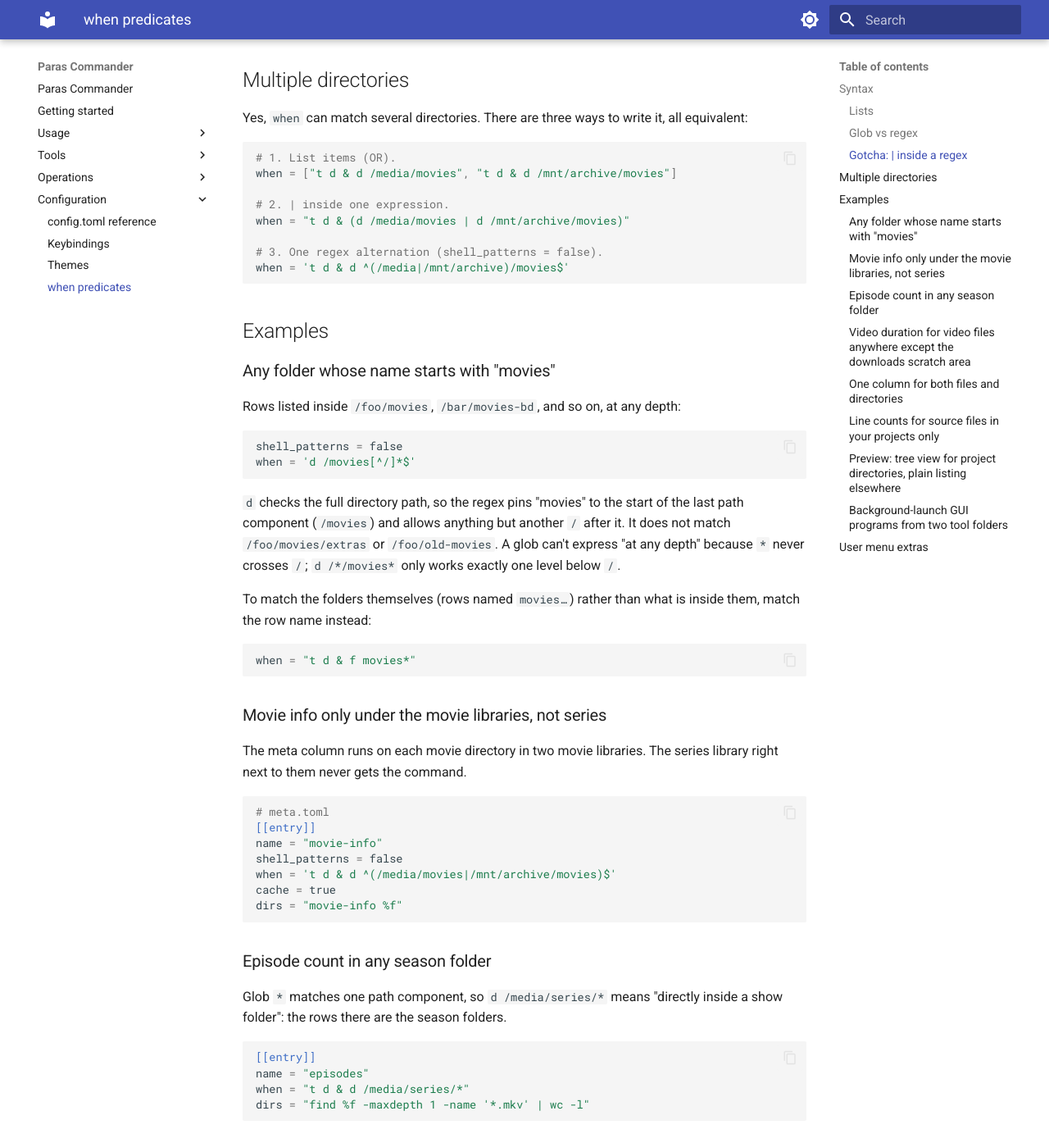
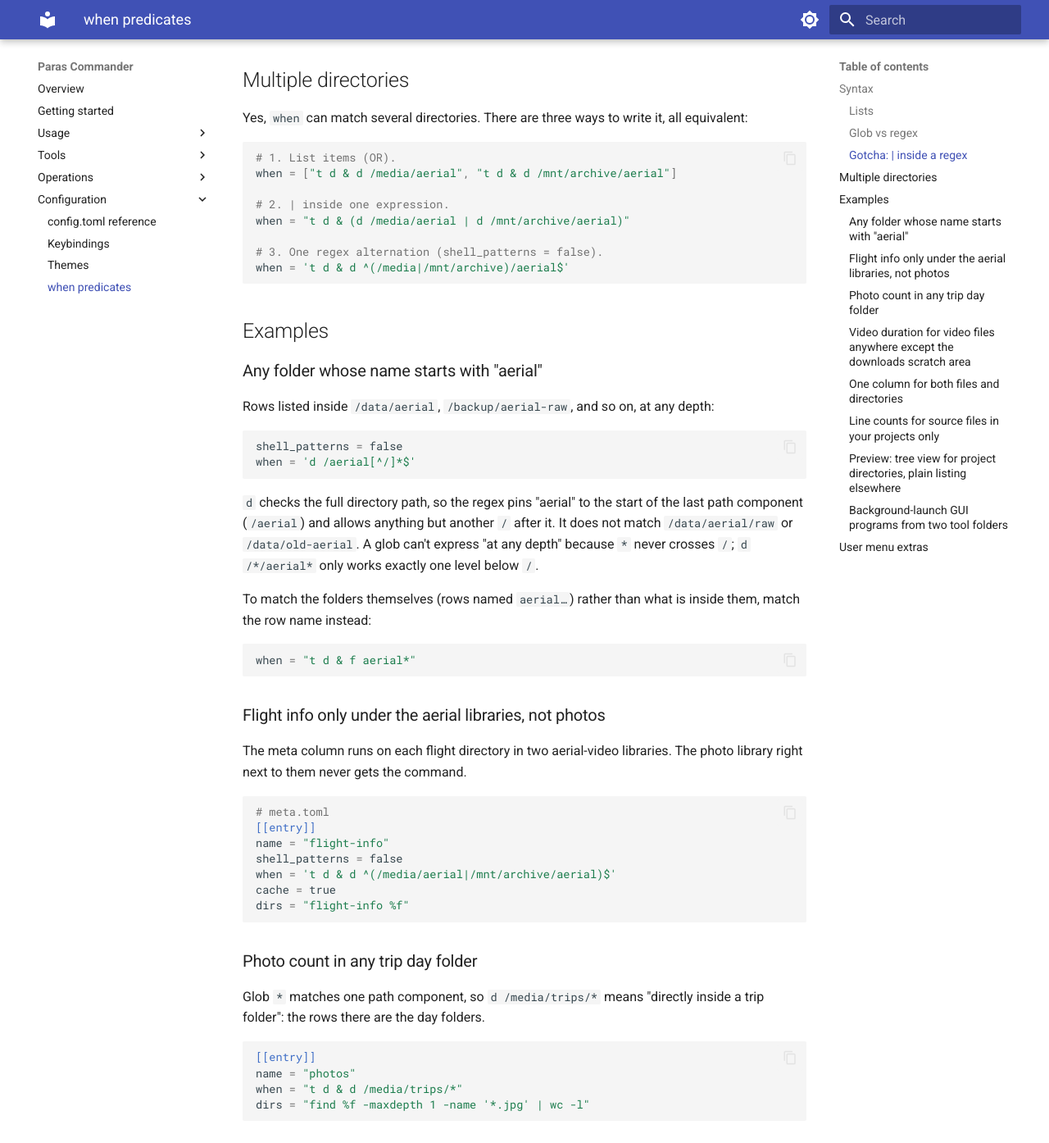
Before and after one commit to paranoidi/paras-commander, an MkDocs documentation site: the page built from docs/predicates.md, in a window 1280 px wide and 1400 px high, scrolled down 1961 px. Shown: the top 1394 px of the window at 82% size. Built offline with MkDocs 1.6.1 and Material for MkDocs 9.7.7, drawn with Linux system fonts in a browser that asks for light colours; some of the changed text lies outside the part shown.

Commit message:
docs: themed demo media, compare screenshot, Overview nav label
The VHS fixture is now a personal media collection (trips, parties,
board-game nights, aerial drone videos) plus a small photo-tools
script repo, replacing random-word names in every screenshot. The
disk usage shot shows a screenful of drone flights with gradually
shrinking sizes, and a new compare tape shows every result class.
Example names in mass-rename, predicates and config docs follow the
same theme.

The site nav labels the home page Overview so it no longer repeats
the site name.

````diff
--- a/docs/predicates.md
+++ b/docs/predicates.md
@@ -53,8 +53,8 @@ when = ["*.mkv", "*.mp4", "t d"]  # video files, or any directory
 - `true`: glob (`filepath.Match`). The pattern must match the **whole** value. `*` does not cross
   `/`, and there is no `{a,b}` brace expansion or `**`. Matching is case-sensitive;
   `*.[mM][kK][vV]` covers both cases.
-- `false`: Go regex (RE2). Unanchored unless you add `^`/`$`, so `d movies` matches any path
-  containing `movies`. `(?i)` makes it case-insensitive.
+- `false`: Go regex (RE2). Unanchored unless you add `^`/`$`, so `d aerial` matches any path
+  containing `aerial`. `(?i)` makes it case-insensitive.
 
 Set it per `[[entry]]` or at the top of `meta.toml` / the user menu file, under `[preview]` for
 preview commands, and under `[panels]` for execute rules.
@@ -67,8 +67,8 @@ Write regexes as TOML literal strings (`'...'`) so backslashes survive: `'f \.ta
 must be wrapped in a group:
 
 ```toml
-when = 'd ^/media/(movies|films)$'          # works
-when = 'd ^/media/movies$|^/media/films$'   # error: unknown predicate '^'
+when = 'd ^/media/(aerial|drone)$'          # works
+when = 'd ^/media/aerial$|^/media/drone$'   # error: unknown predicate '^'
 ```
 
 ## Multiple directories
@@ -77,63 +77,63 @@ Yes, `when` can match several directories. There are three ways to write it, all
 
 ```toml
 # 1. List items (OR).
-when = ["t d & d /media/movies", "t d & d /mnt/archive/movies"]
+when = ["t d & d /media/aerial", "t d & d /mnt/archive/aerial"]
 
 # 2. | inside one expression.
-when = "t d & (d /media/movies | d /mnt/archive/movies)"
+when = "t d & (d /media/aerial | d /mnt/archive/aerial)"
 
 # 3. One regex alternation (shell_patterns = false).
-when = 't d & d ^(/media|/mnt/archive)/movies$'
+when = 't d & d ^(/media|/mnt/archive)/aerial$'
 ```
 
 ## Examples
 
-### Any folder whose name starts with "movies"
+### Any folder whose name starts with "aerial"
 
-Rows listed inside `/foo/movies`, `/bar/movies-bd`, and so on, at any depth:
+Rows listed inside `/data/aerial`, `/backup/aerial-raw`, and so on, at any depth:
 
 ```toml
 shell_patterns = false
-when = 'd /movies[^/]*$'
+when = 'd /aerial[^/]*$'
 ```
 
-`d` checks the full directory path, so the regex pins "movies" to the start of the last path
-component (`/movies`) and allows anything but another `/` after it. It does not match
-`/foo/movies/extras` or `/foo/old-movies`. A glob can't express "at any depth" because `*` never
-crosses `/`; `d /*/movies*` only works exactly one level below `/`.
+`d` checks the full directory path, so the regex pins "aerial" to the start of the last path
+component (`/aerial`) and allows anything but another `/` after it. It does not match
+`/data/aerial/raw` or `/data/old-aerial`. A glob can't express "at any depth" because `*` never
+crosses `/`; `d /*/aerial*` only works exactly one level below `/`.
 
-To match the folders themselves (rows named `movies…`) rather than what is inside them, match the
+To match the folders themselves (rows named `aerial…`) rather than what is inside them, match the
 row name instead:
 
 ```toml
-when = "t d & f movies*"
+when = "t d & f aerial*"
 ```
 
-### Movie info only under the movie libraries, not series
+### Flight info only under the aerial libraries, not photos
 
-The meta column runs on each movie directory in two movie libraries. The series library right
-next to them never gets the command.
+The meta column runs on each flight directory in two aerial-video libraries. The photo library
+right next to them never gets the command.
 
 ```toml
 # meta.toml
 [[entry]]
-name = "movie-info"
+name = "flight-info"
 shell_patterns = false
-when = 't d & d ^(/media/movies|/mnt/archive/movies)$'
+when = 't d & d ^(/media/aerial|/mnt/archive/aerial)$'
 cache = true
-dirs = "movie-info %f"
+dirs = "flight-info %f"
 ```
 
-### Episode count in any season folder
+### Photo count in any trip day folder
 
-Glob `*` matches one path component, so `d /media/series/*` means "directly inside a show
-folder": the rows there are the season folders.
+Glob `*` matches one path component, so `d /media/trips/*` means "directly inside a trip
+folder": the rows there are the day folders.
 
 ```toml
 [[entry]]
-name = "episodes"
-when = "t d & d /media/series/*"
-dirs = "find %f -maxdepth 1 -name '*.mkv' | wc -l"
+name = "photos"
+when = "t d & d /media/trips/*"
+dirs = "find %f -maxdepth 1 -name '*.jpg' | wc -l"
 ```
 
 ### Video duration for video files anywhere except the downloads scratch area
--- a/mkdocs.yml
+++ b/mkdocs.yml
@@ -5,7 +5,7 @@ exclude_docs: |
   agents/
 
 nav:
-  - index.md
+  - Overview: index.md
   - getting-started.md
   - Usage:
       - panels.md
````
Also changed, not shown: docs/compare-directories.md (+2 -0 lines), docs/config.md (+1 -1 lines), docs/mass-rename.md (+9 -9 lines), docs/assets/compare.png (added), docs/assets/disk-usage.png, docs/assets/leader-menu.png, docs/assets/overview.png, docs/assets/panels.png, docs/assets/quick-view.png, 9 other files.
